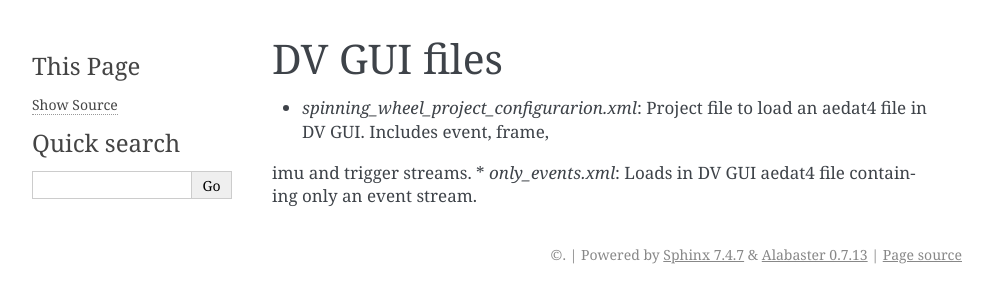
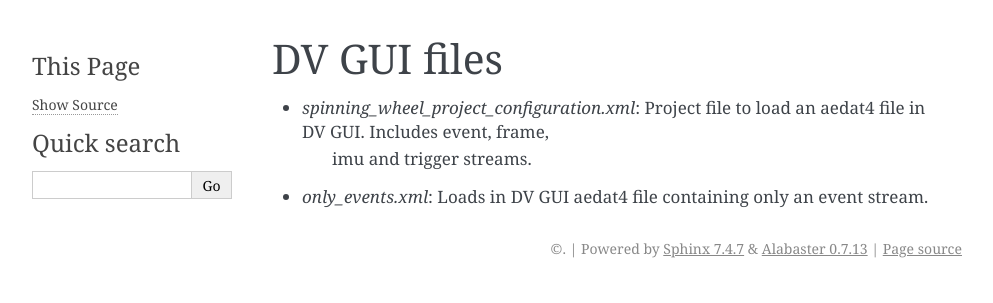
Before and after one commit to piratax007/Detect_wheel_position_DVS_Camera, a Sphinx documentation site: the page built from docs/source/DV_gui_files.rst, in a window 1280 px wide. Shown: the top 303 px of the page, without its empty margins (148-1141 px from the left). Built offline with Sphinx 7.4.7, drawn with Linux system fonts in a browser that asks for light colours.

Commit message:
Improved typos

```diff
--- a/docs/requirements.txt
+++ b/docs/requirements.txt
@@ -4,3 +4,4 @@ numpy
 pandas
 Pillow
 tqdm
+cv2
--- a/docs/source/DV_gui_files.rst
+++ b/docs/source/DV_gui_files.rst
@@ -1,6 +1,6 @@
 DV GUI files
 ============
 
-* `spinning_wheel_project_configurarion.xml`: Project file to load an aedat4 file in DV GUI. Includes event, frame,
-imu and trigger streams.
+* `spinning_wheel_project_configuration.xml`: Project file to load an aedat4 file in DV GUI. Includes event, frame,
+    imu and trigger streams.
 * `only_events.xml`: Loads in DV GUI  aedat4 file containing only an event stream.
--- a/docs/source/Installation.rst
+++ b/docs/source/Installation.rst
@@ -29,6 +29,6 @@ Code in this repository
 -----------------------
 To use the code in this repository install the dependencies using the `requirements.txt` file
 .. code-block::
-    :caption: dependencies installation
+    :caption: Dependencies installation
 
         pip3 install requirements.txt
```
Also changed, not shown: spinning_wheel_project_configuration.xml (renamed from spinning_wheel_project_configurarion.xml).
